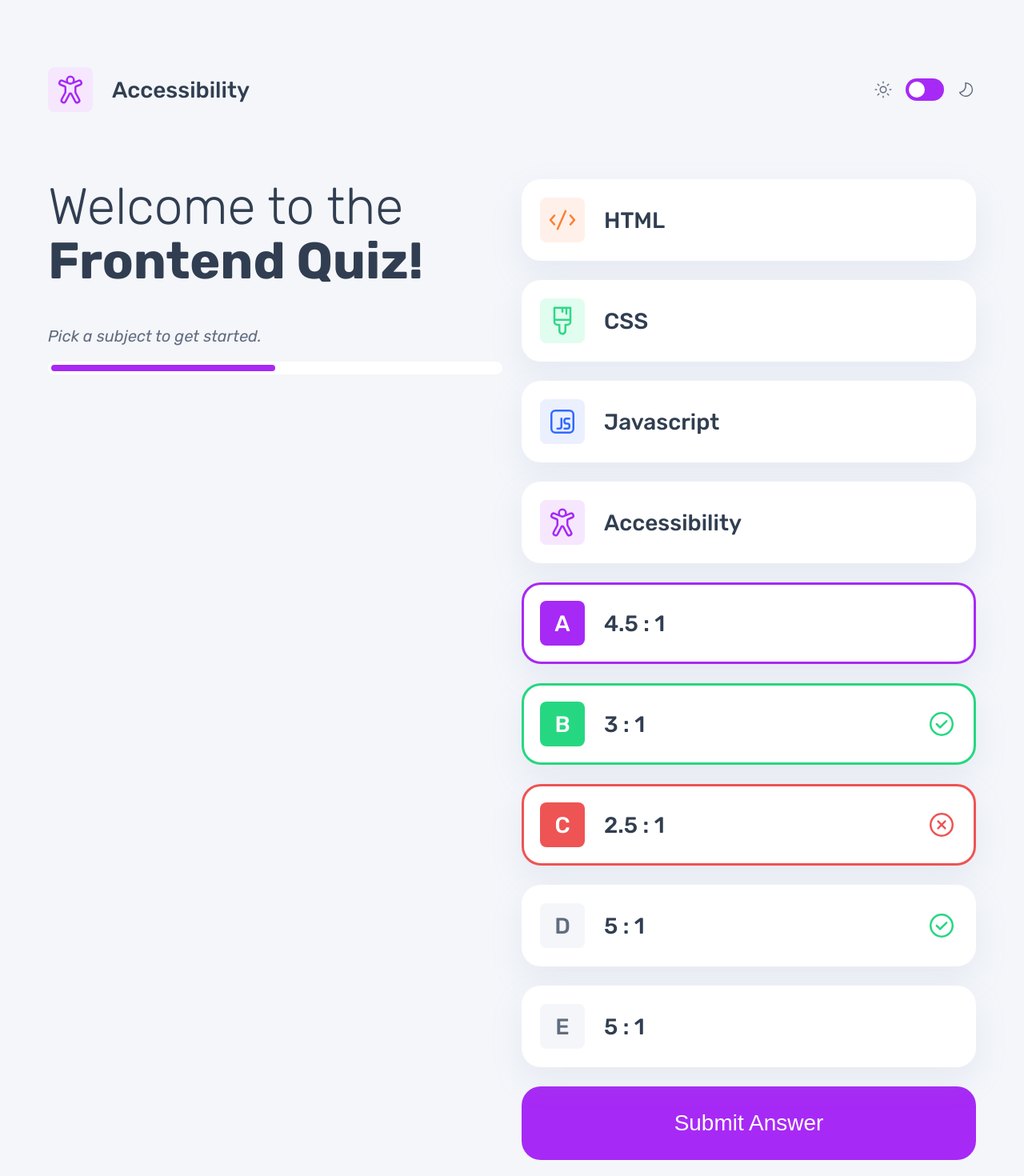
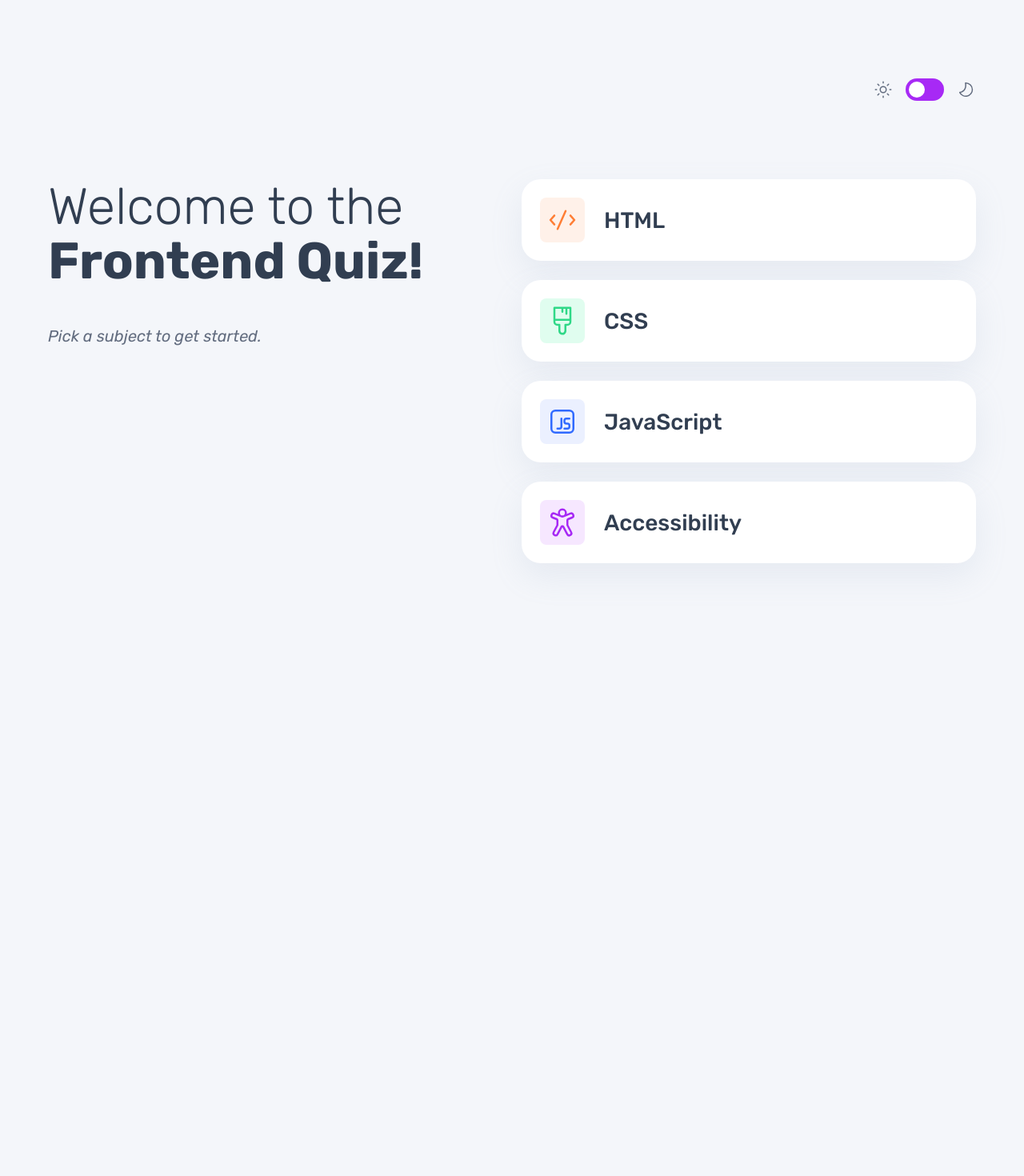
Before and after one commit to K-ost/quiz-app, a React (Vite) app: page / in a window 1280 px wide. Shown: the top 1470 px of the page at 80% size. After the commit the page ends 800 px from the top, so only its background shows below. Built offline with nearby package versions, Linux system fonts and the light colour scheme.

Commit message:
add quiz screen and put some new styles

```diff
--- a/src/App.tsx
+++ b/src/App.tsx
@@ -1,66 +1,23 @@
+import { useState } from "react";
 import { ThemeProvider } from "styled-components";
 import { useThemeStore } from "./store/useThemeStore";
 import { AppTheme, GlobalStyle } from "./globalStyles";
 import Container from "./ui/Container";
 import Header from "./components/Header";
-import Item from "./ui/Item";
-import IconTitle from "./ui/IconTitle";
-import Grid from "./ui/Grid";
-import ProgressBar from "./ui/ProgressBar";
-import Button from "./ui/Button";
-import Notify from "./ui/Notify";
+import Subjects from "./components/Subjects";
+import Quiz from "./components/Quiz";
 
 function App() {
   const { theme } = useThemeStore();
+  const [subject, setSubject] = useState<string>("");
 
   return (
     <ThemeProvider theme={AppTheme}>
       <GlobalStyle $themeName={theme} />
       <Container>
-        <Header />
-        <Grid cols={2} sm={1}>
-          <div>
-            <h1>
-              Welcome to the <b>Frontend Quiz!</b>
-            </h1>
-            <p className="color-grey">
-              <em>Pick a subject to get started.</em>
-            </p>
-            <ProgressBar progress={5} />
-          </div>
-          <div>
-            <Item>
-              <IconTitle title="HTML" icon />
-            </Item>
-            <Item>
-              <IconTitle title="CSS" icon />
-            </Item>
-            <Item>
-              <IconTitle title="Javascript" icon />
-            </Item>
-            <Item>
-              <IconTitle title="Accessibility" icon />
-            </Item>
-            <Item option="true" className="active">
-              <IconTitle title="4.5 : 1" letter="A" />
-            </Item>
-            <Item option="true" className="success">
-              <IconTitle title="3 : 1" letter="B" />
-            </Item>
-            <Item option="true" className="wrong">
-              <IconTitle title="2.5 : 1" letter="C" />
-            </Item>
-            <Item option="true" className="correct">
-              <IconTitle title="5 : 1" letter="D" />
-            </Item>
-            <Item option="true">
-              <IconTitle title="5 : 1" letter="E" />
-            </Item>
-
-            <Button style={{ width: "100%" }}>Submit Answer</Button>
-            <Notify>Please select an answer</Notify>
-          </div>
-        </Grid>
+        <Header subject={subject} />
+        <Subjects subject={subject} setSubject={setSubject} />
+        <Quiz subject={subject} />
       </Container>
     </ThemeProvider>
   );
--- a/src/components/Header.tsx
+++ b/src/components/Header.tsx
@@ -1,6 +1,10 @@
 import styled from "styled-components";
 import Switcher from "../ui/Switcher";
 import IconTitle from "../ui/IconTitle";
+
+type HeaderProps = {
+  subject: string;
+};
 
 const Head = styled.header`
   align-items: center;
@@ -16,12 +20,11 @@ const Head = styled.header`
   }
 `;
 
-const Header = (): JSX.Element => {
+const Header = (props: HeaderProps): JSX.Element => {
+  const { subject } = props;
   return (
     <Head>
-      <div>
-        <IconTitle title="Accessibility" icon />
-      </div>
+      <div>{subject.length ? <IconTitle title={subject} icon /> : null}</div>
       <Switcher />
     </Head>
   );
--- /dev/null
+++ b/src/components/Quiz.tsx
@@ -0,0 +1,49 @@
+import { useState } from "react";
+import data from "../../data.json";
+import Grid from "../ui/Grid";
+import ProgressBar from "../ui/ProgressBar";
+import Item from "../ui/Item";
+import IconTitle from "../ui/IconTitle";
+import Button from "../ui/Button";
+import Notify from "../ui/Notify";
+import Pager from "../ui/Pager";
+
+const letters = ["A", "B", "C", "D", "E"];
+
+type QuizProps = {
+  subject: string;
+};
+
+const Quiz = (props: QuizProps): JSX.Element => {
+  const { subject } = props;
+  const quiz = data.quizzes.find((quiz) => quiz.title === subject);
+  const [page, setPage] = useState<number>(1);
+
+  if (!subject.length) return <></>;
+  if (!quiz) return <>There's no quiz about this subject</>;
+
+  const currentQustion = quiz.questions[page - 1];
+
+  return (
+    <Grid cols={2} sm={1}>
+      <div>
+        <Pager>
+          Question {page} of {quiz.questions.length}
+        </Pager>
+        <h2>{currentQustion.question}</h2>
+        <ProgressBar progress={page} />
+      </div>
+      <div>
+        {currentQustion.options.map((option, index) => (
+          <Item key={option} option="true" className="">
+            <IconTitle title={option} letter={letters[index]} />
+          </Item>
+        ))}
+        <Button style={{ width: "100%" }}>Submit Answer</Button>
+        <Notify>Please select an answer</Notify>
+      </div>
+    </Grid>
+  );
+};
+
+export default Quiz;
--- /dev/null
+++ b/src/components/Subjects.tsx
@@ -0,0 +1,43 @@
+import Grid from "../ui/Grid";
+import IconTitle from "../ui/IconTitle";
+import Item from "../ui/Item";
+
+type SubjectsProps = {
+  setSubject: React.Dispatch<React.SetStateAction<string>>;
+  subject: string;
+};
+
+const Subjects = (props: SubjectsProps): JSX.Element => {
+  const { setSubject, subject } = props;
+
+  if (subject.length) return <></>;
+
+  return (
+    <Grid cols={2} sm={1}>
+      <div>
+        <h1>
+          Welcome to the <b>Frontend Quiz!</b>
+        </h1>
+        <p className="color-grey">
+          <em>Pick a subject to get started.</em>
+        </p>
+      </div>
+      <div>
+        <Item onClick={() => setSubject("HTML")}>
+          <IconTitle title="HTML" icon />
+        </Item>
+        <Item onClick={() => setSubject("CSS")}>
+          <IconTitle title="CSS" icon />
+        </Item>
+        <Item onClick={() => setSubject("JavaScript")}>
+          <IconTitle title="JavaScript" icon />
+        </Item>
+        <Item onClick={() => setSubject("Accessibility")}>
+          <IconTitle title="Accessibility" icon />
+        </Item>
+      </div>
+    </Grid>
+  );
+};
+
+export default Subjects;
--- a/src/globalStyles.ts
+++ b/src/globalStyles.ts
@@ -47,6 +47,12 @@ export const GlobalStyle = createGlobalStyle<{ $themeName: ThemeName }>`
     line-height: 68px;
     margin: 0 0 48px;
   }
+  h2 {
+    font-size: ${(props) => props.theme.fontSize.headerM};
+    font-weight: 500;
+    line-height: 40px;
+    margin: 0 0 24px;
+  }
   @media screen and (max-width: 750px) {
     body {
       font-size: ${(props) => props.theme.fontSize.textXS};
@@ -57,5 +63,9 @@ export const GlobalStyle = createGlobalStyle<{ $themeName: ThemeName }>`
       line-height: 44px;
       margin: 0 0 18px;
     }
+    h2 {
+      font-size: 20px;
+      line-height: 24px;
+    }
   }
 `;
--- /dev/null
+++ b/src/ui/Pager.tsx
@@ -0,0 +1,22 @@
+import styled from "styled-components";
+import { ThemeName } from "../types";
+import { useThemeStore } from "../store/useThemeStore";
+
+const PagerBox = styled.div<{ $themeName: ThemeName }>`
+  color: ${({ theme, $themeName }) =>
+    $themeName === "dark" ? theme.colors.bluish : theme.colors.grey};
+  font-style: italic;
+  font-size: ${(props) => props.theme.fontSize.textS};
+  margin: 0 0 27px;
+  @media screen and (max-width: 750px) {
+    font-size: 14px;
+    margin: 0 0 12px;
+  }
+`;
+
+const Pager = (props: React.ComponentPropsWithoutRef<"div">): JSX.Element => {
+  const { theme } = useThemeStore();
+  return <PagerBox $themeName={theme} {...props} />;
+};
+
+export default Pager;
```
Also changed, not shown: src/types.tsx (+12 -0 lines).
